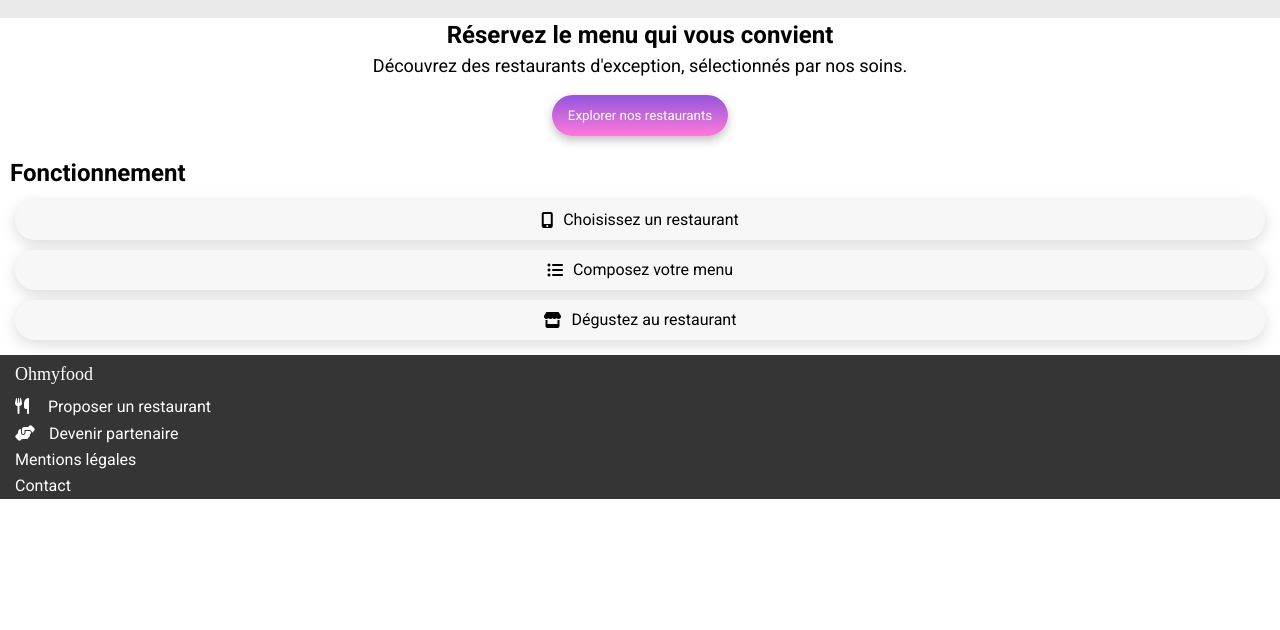
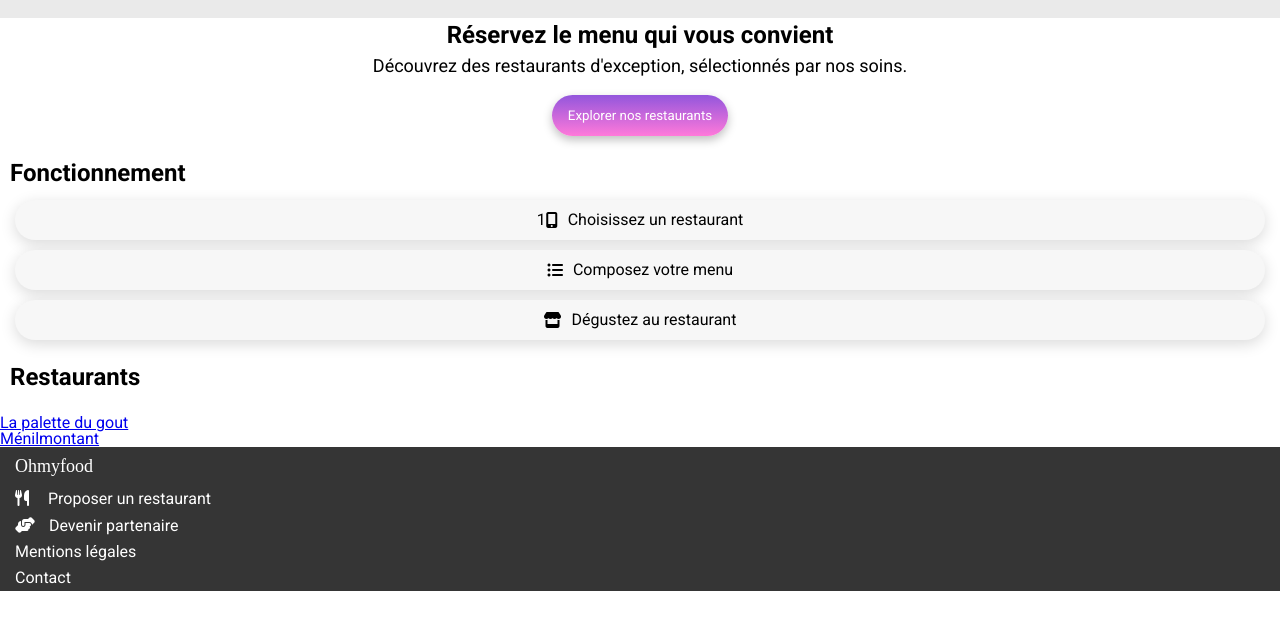
Before and after one commit to AnaisBEGUE/Oh-My-Food, a website: page index.html in a window 1280 px wide. Shown: the part 140-770 px from the top of the page. Drawn offline with Linux system fonts and the light colour scheme; a web font is replaced by a local one.

Commit message:
Upade partie Fonctionnement
<li> transformé en <div>
et <p> en <span>

```diff
--- a/index.html
+++ b/index.html
@@ -36,20 +36,38 @@
         </div>
         <section class="section">
             <h2 class="section__title">Fonctionnement</h2>
-            <ul class="section__function">
-                <li class="section__function__card">
+            <div class="section__function">
+                <div class="section__function__card">
+                    <span>1</span>
                     <i class="fa-solid fa-mobile-screen-button"></i>
-                    Choisissez un restaurant
-                </li>
-                <li class="section__function__card">
+                    <span>Choisissez un restaurant</span>
+                </div>
+                <div class="section__function__card">
                     <i class="fa-solid fa-list-ul section__function__card__icons"></i>
                     Composez votre menu
-                </li>
-                <li class="section__function__card">
+                </div>
+                <div class="section__function__card">
                     <i class="fa-solid fa-store"> </i>
                     Dégustez au restaurant
-                </li>
-            </ul>
+                </div>
+            </div>
+
+        </section>
+        <section class="section">
+            <h2 class="section__title">Restaurants</h2>
+            <div class="section_resto">
+                <a href="#" class="">
+                    <article class="card">
+                        <img src="">
+                        <div class="card-content">
+                            <div class="card-txt">
+                                <h3 class="card-title">La palette du gout </h3>
+                                <p class="card-subtitle"> Ménilmontant</p>
+                            </div>
+                        </div>
+                    </article>
+                </a>
+            </div>
 
         </section>
 
```
